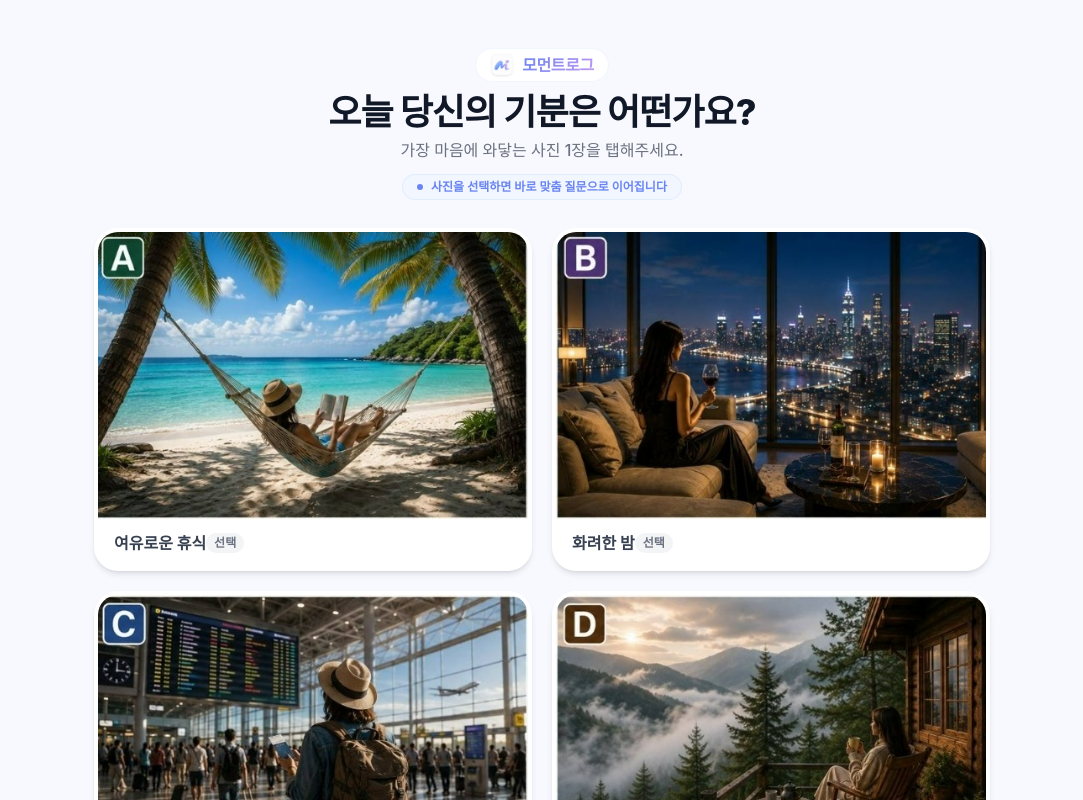
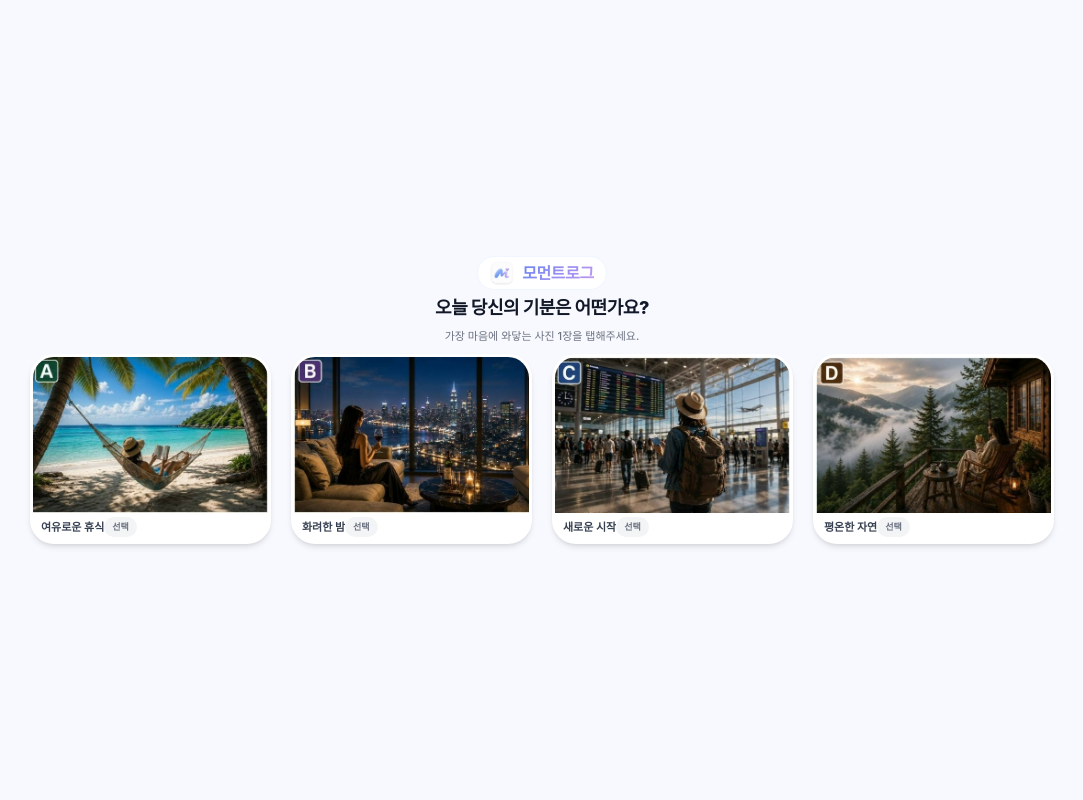
Before and after one commit to y0ungj1nchu/MomentLog, a React (Vite) app: page / in a window 1280 px wide. Shown: the top 800 px of the page, without its empty margins (98-1181 px from the left). Built offline with nearby package versions, Linux system fonts and the light colour scheme; a web font is replaced by a local one.

Commit message:
feat: 첫 화면 가로 모드 4개 이미지 동시 노출 및 파랑새 증후군이란? 섹션 추가

```diff
--- a/src/App.tsx
+++ b/src/App.tsx
@@ -4,6 +4,7 @@ import { LandingStep } from './components/LandingStep';
 import { QuestionStep } from './components/QuestionStep';
 import { Navbar } from './components/Navbar';
 import { ResultSection } from './components/ResultSection';
+import { BluebirdInfoSection } from './components/BluebirdInfoSection';
 import { InstagramSection } from './components/InstagramSection';
 import { FeaturesSection } from './components/FeaturesSection';
 import { StatisticsSection } from './components/StatisticsSection';
@@ -168,6 +169,7 @@ export const App: React.FC = () => {
         <main className="fade-enter">
           <Navbar />
           <ResultSection mbti={userSelections.mbti} />
+          <BluebirdInfoSection />
           <InstagramSection />
           <FeaturesSection />
           <StatisticsSection />
--- /dev/null
+++ b/src/components/BluebirdInfoSection.tsx
@@ -0,0 +1,106 @@
+import React from 'react';
+
+export const BluebirdInfoSection: React.FC = () => {
+  return (
+    <section id="bluebird-info" className="py-14 md:py-20 bg-white relative border-t border-blue-50 overflow-hidden">
+      {/* 배경 은은한 광원 효과 */}
+      <div className="absolute top-1/2 left-0 w-72 h-72 bg-blue-100/30 rounded-full blur-3xl -translate-y-1/2 -translate-x-1/3 pointer-events-none" />
+      <div className="absolute top-1/3 right-0 w-80 h-80 bg-purple-100/30 rounded-full blur-3xl translate-x-1/4 pointer-events-none" />
+
+      <div className="max-w-4xl mx-auto px-4 sm:px-6 relative z-10">
+
+        {/* 섹션 헤더 */}
+        <div className="text-center mb-10 sm:mb-14">
+          <div className="inline-flex items-center gap-2 px-3.5 py-1.5 rounded-full bg-blue-50 text-[#6A85F1] font-bold text-xs sm:text-sm mb-3 border border-blue-100/80 shadow-xs">
+            <span>💡</span>
+            <span>심리학 백과</span>
+          </div>
+
+          <h2 className="text-2xl sm:text-3xl md:text-4xl font-extrabold text-gray-900 tracking-tight leading-tight break-keep">
+            <span className="gradient-text">파랑새 증후군</span>이란?
+          </h2>
+
+          <p className="text-gray-600 text-sm sm:text-base md:text-lg max-w-2xl mx-auto mt-3 leading-relaxed break-keep font-medium">
+            “지금 여기가 아니라, 어딘가에 내 진짜 삶이 따로 있을 거야”<br className="hidden sm:inline" />
+            현재의 환경에 만족하지 못하고, 막연한 행복과 완벽한 이상만을 끝없이 좇는 심리적 상태를 의미합니다.
+          </p>
+        </div>
+
+        {/* 3대 핵심 설명 카드 (모바일 1열, 데스크톱 3열) */}
+        <div className="grid grid-cols-1 md:grid-cols-3 gap-4 sm:gap-6">
+
+          {/* 카드 1: 동화 파랑새의 유래 */}
+          <div className="bg-[#F8F9FE] p-6 sm:p-7 rounded-2xl sm:rounded-3xl border border-blue-50 shadow-xs flex flex-col justify-between hover:shadow-md transition-shadow">
+            <div>
+              <div className="w-10 h-10 rounded-2xl bg-blue-100 text-blue-600 flex items-center justify-center text-xl mb-4 shadow-xs">
+                📖
+              </div>
+              <h3 className="text-base sm:text-lg font-bold text-gray-900 mb-2 break-keep">
+                동화 『파랑새』의 역설
+              </h3>
+              <p className="text-gray-600 text-xs sm:text-sm leading-relaxed break-keep">
+                벨기에 극작가 모리스 마테를링크의 동화에서 남매는 행복을 주는 파랑새를 찾아 온 세상을 헤맵니다. 하지만 결국 파랑새를 찾은 곳은 머나먼 이상향이 아닌 자신들의 '작은 새장 속'이었습니다.
+              </p>
+            </div>
+            <div className="mt-4 pt-3 border-t border-blue-100/60 text-[11px] sm:text-xs font-semibold text-[#6A85F1]">
+              #행복은_가까이에
+            </div>
+          </div>
+
+          {/* 카드 2: 현대인이 겪는 모습 */}
+          <div className="bg-[#F8F9FE] p-6 sm:p-7 rounded-2xl sm:rounded-3xl border border-blue-50 shadow-xs flex flex-col justify-between hover:shadow-md transition-shadow">
+            <div>
+              <div className="w-10 h-10 rounded-2xl bg-purple-100 text-purple-600 flex items-center justify-center text-xl mb-4 shadow-xs">
+                🌀
+              </div>
+              <h3 className="text-base sm:text-lg font-bold text-gray-900 mb-2 break-keep">
+                끝없는 가능성 탐색
+              </h3>
+              <p className="text-gray-600 text-xs sm:text-sm leading-relaxed break-keep">
+                새로운 일이나 사람을 만나면 금방 설레지만, 익숙해지고 반복되는 일상이 시작되면 “이건 내 진짜 모습이 아닌데…”라며 결정을 망설이거나 또 다른 기회로 눈을 돌리게 됩니다.
+              </p>
+            </div>
+            <div className="mt-4 pt-3 border-t border-blue-100/60 text-[11px] sm:text-xs font-semibold text-purple-600">
+              #완벽한_선택은_없다
+            </div>
+          </div>
+
+          {/* 카드 3: 왜 일어날까? */}
+          <div className="bg-[#F8F9FE] p-6 sm:p-7 rounded-2xl sm:rounded-3xl border border-blue-50 shadow-xs flex flex-col justify-between hover:shadow-md transition-shadow">
+            <div>
+              <div className="w-10 h-10 rounded-2xl bg-amber-100 text-amber-600 flex items-center justify-center text-xl mb-4 shadow-xs">
+                💫
+              </div>
+              <h3 className="text-base sm:text-lg font-bold text-gray-900 mb-2 break-keep">
+                현실과 이상의 간극
+              </h3>
+              <p className="text-gray-600 text-xs sm:text-sm leading-relaxed break-keep">
+                더 성장하고 행복해지고 싶은 마음은 자연스러운 본능입니다. 다만, 지금 딛고 있는 자리의 작은 불편함을 통과하기보다 '완벽한 다음 선택'으로 도피하려 할 때 파랑새 증후군이 깊어집니다.
+              </p>
+            </div>
+            <div className="mt-4 pt-3 border-t border-blue-100/60 text-[11px] sm:text-xs font-semibold text-amber-600">
+              #성장은_불편함을_통과한다
+            </div>
+          </div>
+
+        </div>
+
+        {/* 모먼트로그의 조언 및 처방 카드 */}
+        <div className="mt-8 sm:mt-12 p-6 sm:p-8 rounded-3xl bg-gradient-to-r from-blue-50/90 via-purple-50/70 to-blue-50/90 border border-blue-100/80 shadow-sm text-center">
+          <div className="inline-flex items-center gap-2 px-3 py-1 rounded-full bg-white text-[#6A85F1] text-xs font-bold shadow-xs mb-3">
+            <span>🌱</span>
+            <span>MomentLog 처방 노트</span>
+          </div>
+          <h3 className="text-lg sm:text-xl font-bold text-gray-900 mb-2 break-keep">
+            “파랑새는 떠나서 찾는 것이 아니라, 지금의 자리에서 발견하는 것입니다.”
+          </h3>
+          <p className="text-gray-600 text-xs sm:text-sm md:text-base leading-relaxed break-keep max-w-2xl mx-auto">
+            진짜 나다운 삶은 더 완벽한 환경으로 이동했을 때 비로소 시작되는 것이 아닙니다.<br className="hidden sm:inline" />
+            <strong>오늘 내가 경험한 작은 순간과 감정들을 기록하고 소중히 여기는 연습</strong>에서 나만의 파랑새가 자라납니다.
+          </p>
+        </div>
+
+      </div>
+    </section>
+  );
+};
--- a/src/components/LandingStep.tsx
+++ b/src/components/LandingStep.tsx
@@ -31,39 +31,39 @@ export const LandingStep: React.FC<LandingStepProps> = ({ onSelectMood }) => {
   };
 
   return (
-    <section className="min-h-[100dvh] flex flex-col justify-between items-center bg-[#F8F9FE] px-3 py-4 sm:px-6 sm:py-8 fade-enter overflow-y-auto">
+    <section className="min-h-[100dvh] flex flex-col justify-between items-center bg-[#F8F9FE] px-3 py-3 sm:px-6 sm:py-6 landscape:py-2 landscape:px-4 fade-enter overflow-y-auto">
       {/* 상단 여백용 빈 공간 */}
-      <div className="h-1 sm:h-2" />
+      <div className="h-0.5 sm:h-2 landscape:h-0" />
 
-      {/* 중앙 메인 컨테이너: 가로로 보았을 때 한눈에 돋보이도록 크기를 키운 4개 사진 카드 그리드 */}
-      <div className="w-full max-w-2xl sm:max-w-3xl md:max-w-4xl mx-auto flex flex-col items-center justify-center my-auto py-2">
+      {/* 중앙 메인 컨테이너: 가로 모드(Landscape) 및 데스크톱에서 4개 사진이 스크롤 없이 한눈에 모두 나오도록 최적화 */}
+      <div className="w-full max-w-2xl sm:max-w-4xl lg:max-w-5xl mx-auto flex flex-col items-center justify-center my-auto py-1 sm:py-2 landscape:py-0">
 
         {/* 브랜드 로고 & 메인 질문 타이틀 */}
-        <div className="text-center flex flex-col items-center mb-5 sm:mb-7">
-          <div className="inline-flex items-center gap-2 mb-2 sm:mb-2.5 px-3.5 py-1 rounded-full bg-white shadow-xs border border-blue-50">
+        <div className="text-center flex flex-col items-center mb-3.5 sm:mb-6 landscape:mb-2">
+          <div className="inline-flex items-center gap-1.5 sm:gap-2 mb-1.5 sm:mb-2 landscape:mb-1 px-3 py-0.5 sm:py-1 rounded-full bg-white shadow-xs border border-blue-50">
             <img
               src="/logo.png"
               alt="모먼트로그 로고"
-              className="w-5 h-5 sm:w-6 sm:h-6 rounded-lg object-contain shadow-xs shadow-blue-100"
+              className="w-4 h-4 sm:w-6 sm:h-6 rounded-lg object-contain shadow-xs shadow-blue-100"
             />
-            <span className="text-sm sm:text-base font-bold tracking-tight gradient-text">모먼트로그</span>
+            <span className="text-xs sm:text-base font-bold tracking-tight gradient-text">모먼트로그</span>
           </div>
 
-          <h1 className="text-xl sm:text-2xl md:text-3xl lg:text-4xl font-extrabold text-gray-900 tracking-tight leading-snug break-keep">
+          <h1 className="text-lg sm:text-2xl md:text-3xl landscape:text-lg font-extrabold text-gray-900 tracking-tight leading-snug break-keep">
             오늘 당신의 기분은 어떤가요?
           </h1>
-          <p className="text-gray-500 text-xs sm:text-sm md:text-base mt-1 sm:mt-1.5 font-medium break-keep">
+          <p className="text-gray-500 text-xs sm:text-sm landscape:text-[11px] mt-0.5 sm:mt-1 font-medium break-keep">
             가장 마음에 와닿는 사진 1장을 탭해주세요.
           </p>
 
-          <div className="hidden sm:inline-flex items-center gap-2 mt-3 text-xs font-semibold text-[#6A85F1] bg-blue-50/80 px-3.5 py-1 rounded-full border border-blue-100/70 shadow-xs">
+          <div className="hidden sm:inline-flex landscape:hidden items-center gap-2 mt-2.5 text-xs font-semibold text-[#6A85F1] bg-blue-50/80 px-3.5 py-1 rounded-full border border-blue-100/70 shadow-xs">
             <span className="w-1.5 h-1.5 rounded-full bg-[#6A85F1] animate-ping" />
             <span>사진을 선택하면 바로 맞춤 질문으로 이어집니다</span>
           </div>
         </div>
 
-        {/* 4개 개별 선택 가능한 이미지 카드 2x2 그리드 */}
-        <div className="grid grid-cols-2 gap-3 sm:gap-4 md:gap-5 w-full">
+        {/* 4개 개별 선택 가능한 이미지 카드 그리드: 세로는 2x2, 가로 및 데스크톱은 4열 1행으로 한눈에 모두 표시 */}
+        <div className="grid grid-cols-2 landscape:grid-cols-4 md:grid-cols-4 gap-2.5 sm:gap-3.5 md:gap-4 lg:gap-5 w-full">
           {moodList.map((item) => {
             const isSelected = selectedId === item.id;
 
@@ -72,14 +72,14 @@ export const LandingStep: React.FC<LandingStepProps> = ({ onSelectMood }) => {
                 key={item.id}
                 type="button"
                 onClick={() => handleSelect(item.id, item.name)}
-                className={`group relative flex flex-col rounded-xl sm:rounded-2xl md:rounded-3xl overflow-hidden border-2 sm:border-4 transition-all duration-200 cursor-pointer shadow-md hover:shadow-xl text-left focus:outline-none bg-white ${
+                className={`group relative flex flex-col rounded-xl sm:rounded-2xl lg:rounded-3xl overflow-hidden border-2 sm:border-[3px] transition-all duration-200 cursor-pointer shadow-md hover:shadow-xl text-left focus:outline-none bg-white ${
                   isSelected
                     ? 'border-[#6A85F1] ring-4 ring-[#6A85F1]/60 scale-[1.02] shadow-[0_0_24px_rgba(106,133,241,0.5)] z-20'
-                    : 'border-white hover:border-blue-200 hover:-translate-y-1'
+                    : 'border-white hover:border-blue-200 hover:-translate-y-0.5'
                 }`}
                 title={`${item.id}: ${item.name}`}
               >
-                {/* 사진 영역 (3:2 비율 유지로 원본 디테일 선명하게 노출) */}
+                {/* 사진 영역 (3:2 비율 유지로 왜곡 없이 선명하게 노출) */}
                 <div className="relative aspect-[3/2] w-full overflow-hidden bg-gray-100">
                   <img
                     src={item.image}
@@ -96,15 +96,15 @@ export const LandingStep: React.FC<LandingStepProps> = ({ onSelectMood }) => {
 
                 {/* 하단 분위기 캡션 바 */}
                 <div
-                  className={`py-2 px-2.5 sm:py-3 sm:px-4 flex items-center justify-between transition-colors ${
+                  className={`py-1.5 px-2 sm:py-2.5 sm:px-3 landscape:py-1 landscape:px-2 flex items-center justify-between transition-colors ${
                     isSelected ? 'bg-blue-50/90 text-[#6A85F1]' : 'text-gray-700 bg-white'
                   }`}
                 >
-                  <span className="text-xs sm:text-sm md:text-base font-bold truncate">
+                  <span className="text-xs sm:text-sm landscape:text-[11px] font-bold truncate">
                     {item.name}
                   </span>
                   <span
-                    className={`text-[10px] sm:text-xs font-semibold px-2 py-0.5 rounded-full transition-all flex-shrink-0 ${
+                    className={`text-[9px] sm:text-xs landscape:text-[9px] font-semibold px-1.5 sm:px-2 py-0.5 rounded-full transition-all flex-shrink-0 ${
                       isSelected
                         ? 'bg-[#6A85F1] text-white'
                         : 'bg-gray-100 text-gray-500 group-hover:bg-blue-100 group-hover:text-blue-600'
@@ -121,7 +121,7 @@ export const LandingStep: React.FC<LandingStepProps> = ({ onSelectMood }) => {
       </div>
 
       {/* 하단 여백용 빈 공간 */}
-      <div className="h-1 sm:h-2" />
+      <div className="h-0.5 sm:h-2 landscape:h-0" />
     </section>
   );
 };
```
